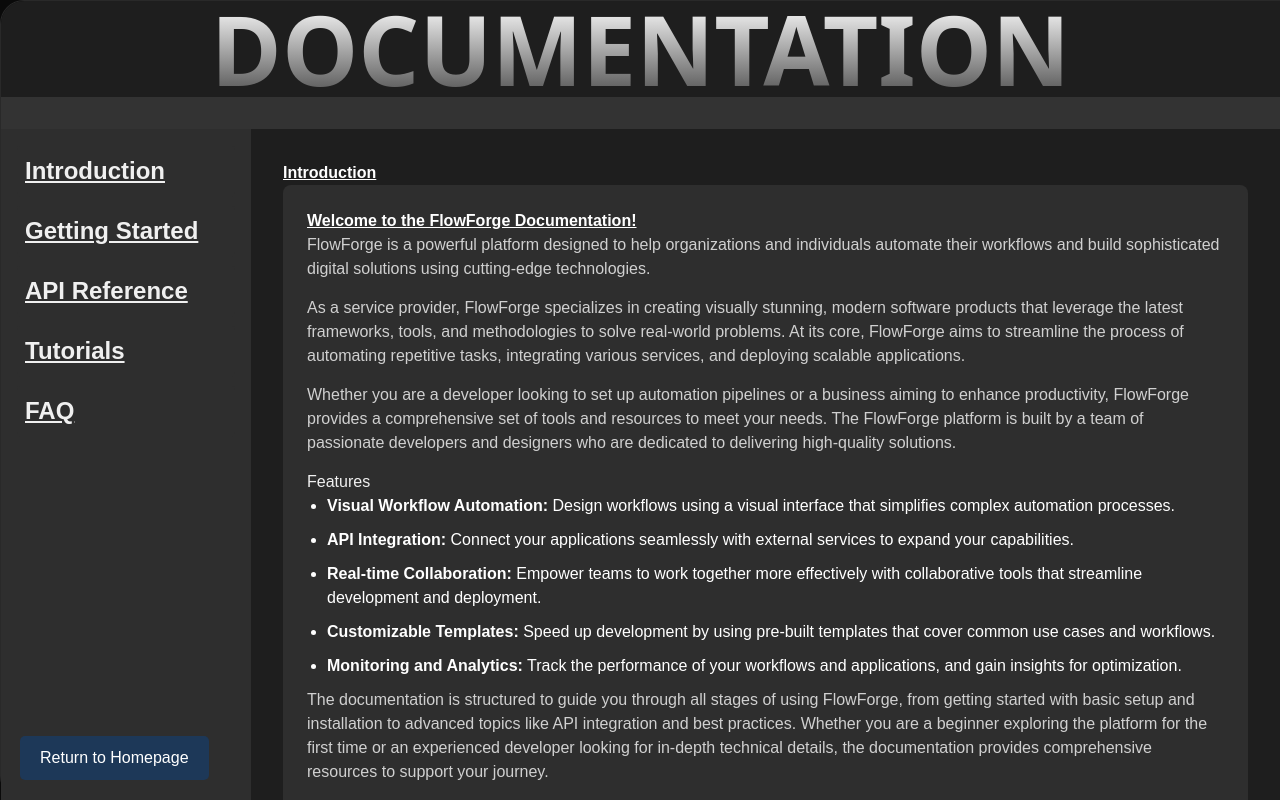
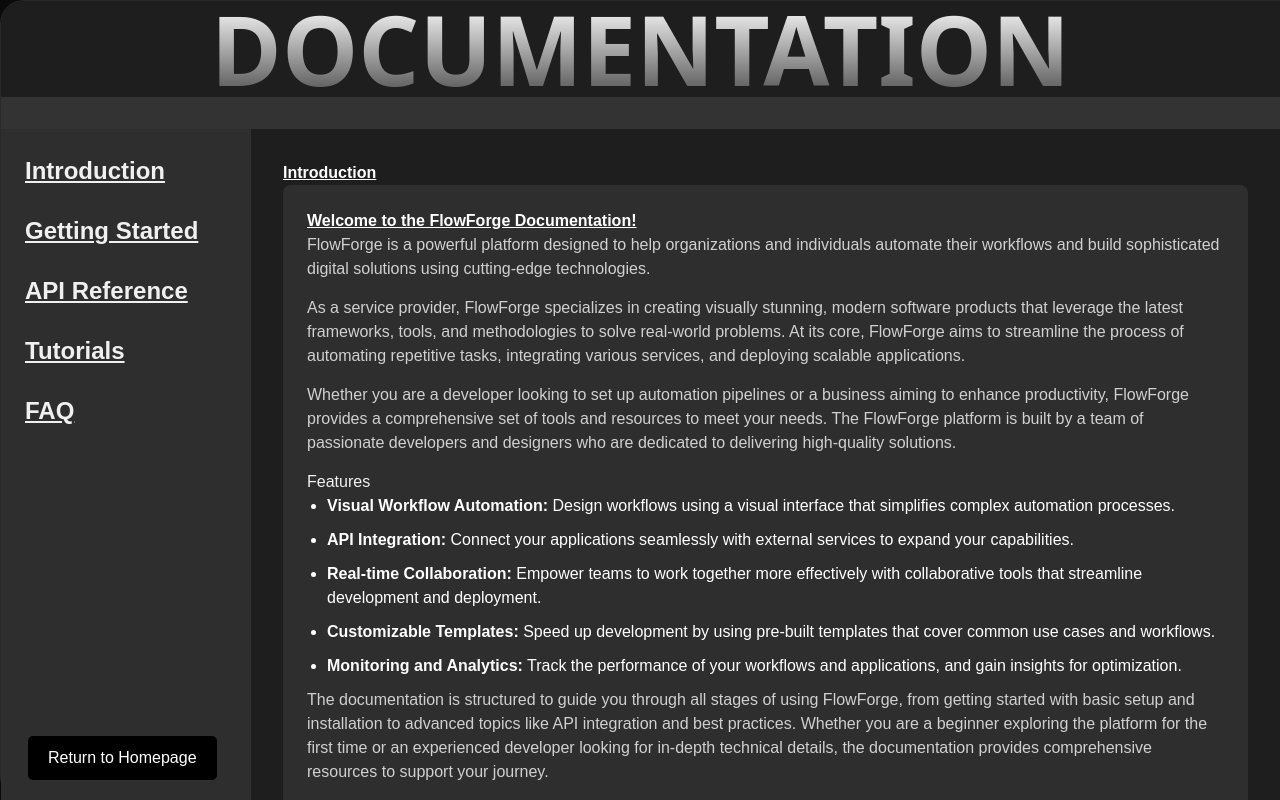
Before and after one commit to acmpesuecc/flowforge, a Next.js app: page /documentation in a window 1280 px wide. Built offline with nearby package versions, Linux system fonts and the light colour scheme.

Commit message:
Change in coloring in documentation page

```diff
--- a/src/app/(main)/(pages)/documentation/page.tsx
+++ b/src/app/(main)/(pages)/documentation/page.tsx
@@ -526,17 +526,19 @@
     backgroundColor: '#3e3e3e',
     borderRadius: '5px',
   },
-  question: {
-    fontWeight: 'bold',
-    color: '#4caf50',
-    marginBottom: '0.5rem',
-  },
+question: {
+  fontWeight: 900,
+  textDecoration: 'underline',
+  color: '0b1015',
+  marginBottom: '0.5rem',
+},
+
 
   returnButton: {
     position: 'fixed',
     bottom: '20px',
-    left: '20px',
-    backgroundColor: '#1d3858',
+    left: '28px',
+    backgroundColor: 'black',
     color: 'white',
     border: 'none',
     padding: '10px 20px',
```
Also changed, not shown: src/app/layout.tsx (line endings or trailing spaces).
